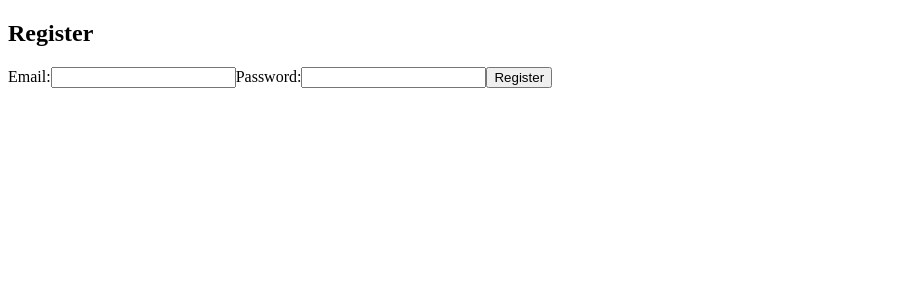
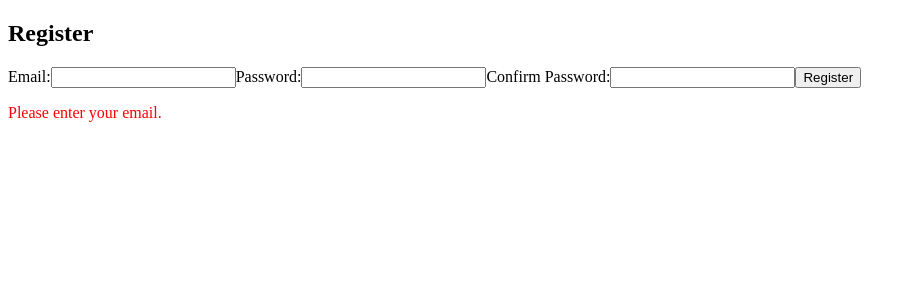
Before and after one commit to Kyle-Castillo/cprg306_finalproject, a Next.js app: page /register in a window 1280 px wide. Both pictures are taken after a click on the button "Register". Shown: the top 300 px of the page, without its empty margins (0-916 px from the left). Built offline with nearby package versions, Linux system fonts and the light colour scheme; no server answers.

Commit message:
Update register.js

```diff
--- a/pages/register.js
+++ b/pages/register.js
@@ -1,16 +1,41 @@
-// Register.js
-
 import { useState } from 'react';
 import { createUserWithEmailAndPassword } from 'firebase/auth';
 import { addDoc, collection } from 'firebase/firestore';
 import { auth, db } from '@/_utils/firebase';
+import { useRouter } from 'next/router';
 
 const Register = () => {
   const [email, setEmail] = useState('');
   const [password, setPassword] = useState('');
+  const [passwordConfirmation, setPasswordConfirmation] = useState('');
+  const [error, setError] = useState('');
+  const [successMessage, setSuccessMessage] = useState('');
+  const router = useRouter();
 
   const handleRegister = async () => {
     try {
+      // Clear previous error and success messages
+      setError('');
+      setSuccessMessage('');
+
+      // Validate email
+      if (!email) {
+        setError('Please enter your email.');
+        return;
+      }
+
+      // Validate password
+      if (!password || password.length < 6) {
+        setError('Password must be at least 6 characters long.');
+        return;
+      }
+
+      // Validate password confirmation
+      if (password !== passwordConfirmation) {
+        setError('Passwords do not match.');
+        return;
+      }
+
       // Register the user with Firebase Authentication
       const userCredential = await createUserWithEmailAndPassword(auth, email, password);
       const user = userCredential.user;
@@ -24,8 +49,15 @@ const Register = () => {
 
       console.log('User registered successfully!');
       console.log('User details stored in Firestore:', userDocRef.id);
+
+      // Set success message and navigate to login page
+      setSuccessMessage('Registration successful! Redirecting to login...');
+      setTimeout(() => {
+        router.push('/login');
+      }, 3000); // Redirect to login after 3 seconds
     } catch (error) {
       console.error('Error registering user:', error.message);
+      setError('Error registering user: ' + error.message);
     }
   };
 
@@ -36,7 +68,16 @@ const Register = () => {
       <input type="email" value={email} onChange={(e) => setEmail(e.target.value)} />
       <label>Password:</label>
       <input type="password" value={password} onChange={(e) => setPassword(e.target.value)} />
+      <label>Confirm Password:</label>
+      <input
+        type="password"
+        value={passwordConfirmation}
+        onChange={(e) => setPasswordConfirmation(e.target.value)}
+      />
       <button onClick={handleRegister}>Register</button>
+
+      {error && <p style={{ color: 'red' }}>{error}</p>}
+      {successMessage && <p style={{ color: 'green' }}>{successMessage}</p>}
     </div>
   );
 };
```
